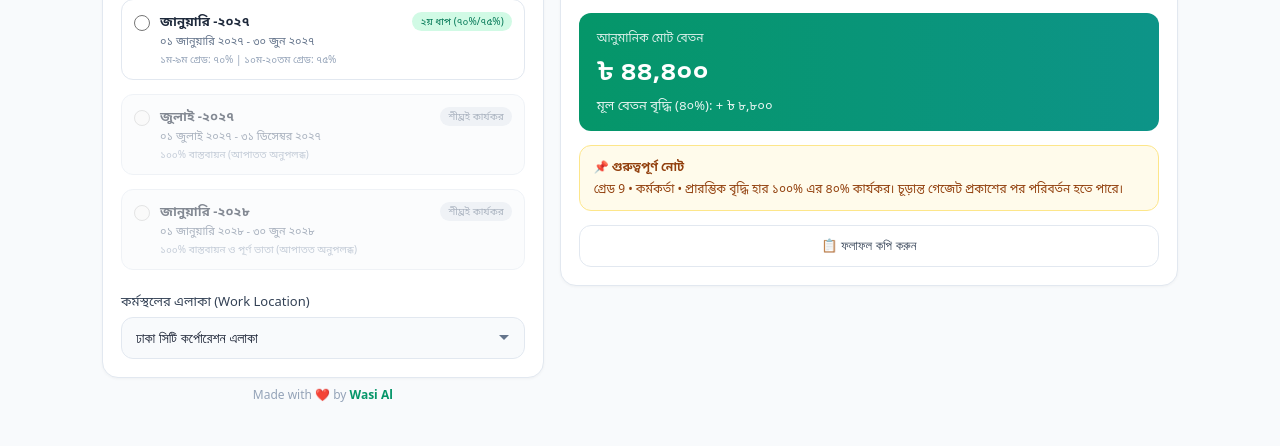
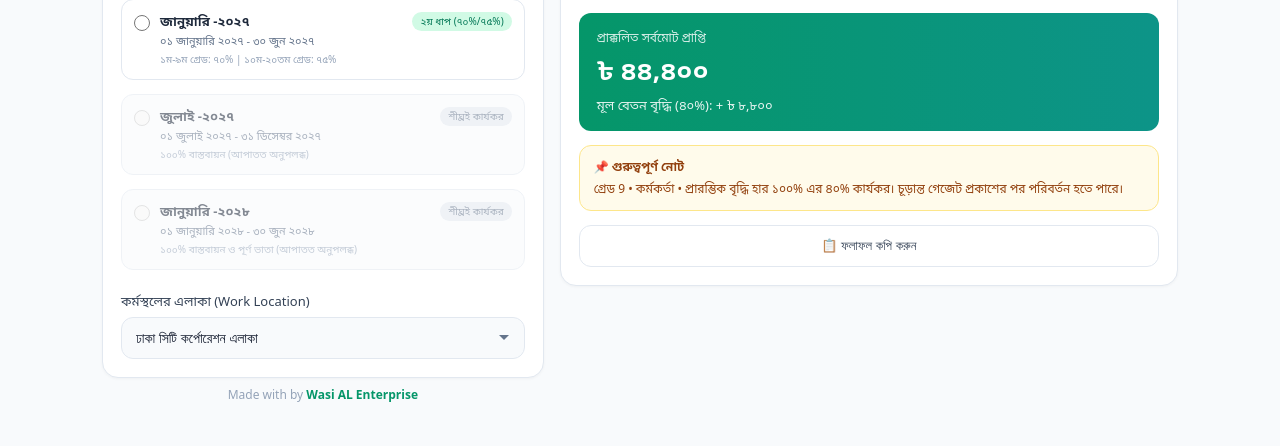
Before and after one commit to WasiaL007/National-9th-Pay-Scale--2026, a plain HTML site: page index.html in a window 1280 px wide. Shown: the part 475-921 px from the top of the page. Drawn offline with Linux system fonts and the light colour scheme.

Commit message:
Update index.html

```diff
--- a/index.html
+++ b/index.html
@@ -389,7 +389,7 @@
             </div>
           </div>
         </div>
-        <div class="made">Made with ❤️ by <span>Wasi Al</span></div>
+        <div class="made">Made with by <span>Wasi AL Enterprise</span></div>
       </div>
 
       <!-- Right: Result -->
@@ -426,7 +426,7 @@
               </div>
 
               <div class="total-box">
-                <div class="lbl">আনুমানিক মোট বেতন</div>
+                <div class="lbl">প্রাক্কলিত সর্বমোট প্রাপ্তি</div>
                 <div class="val" id="totalSalary">৳ ০</div>
                 <div class="inc" id="incText">মূল বেতন বৃদ্ধি: + ৳ ০</div>
               </div>
```
